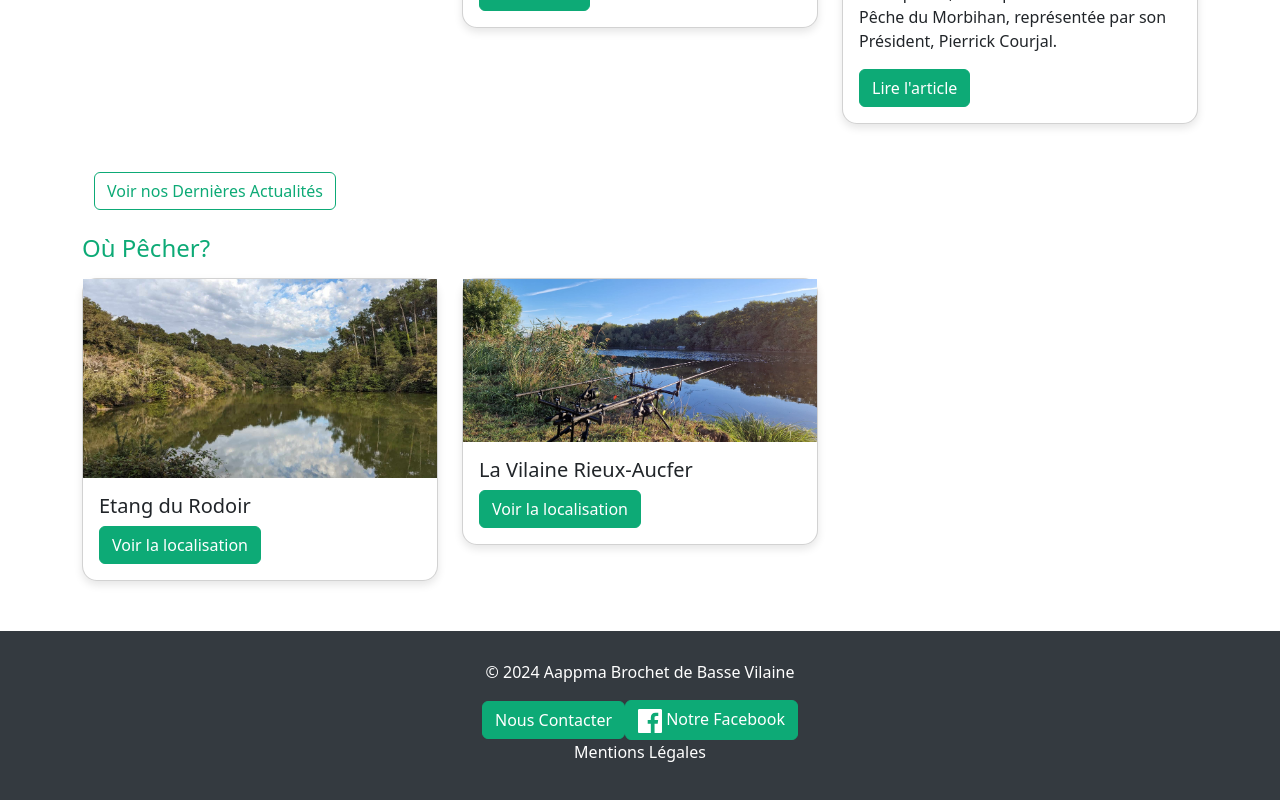
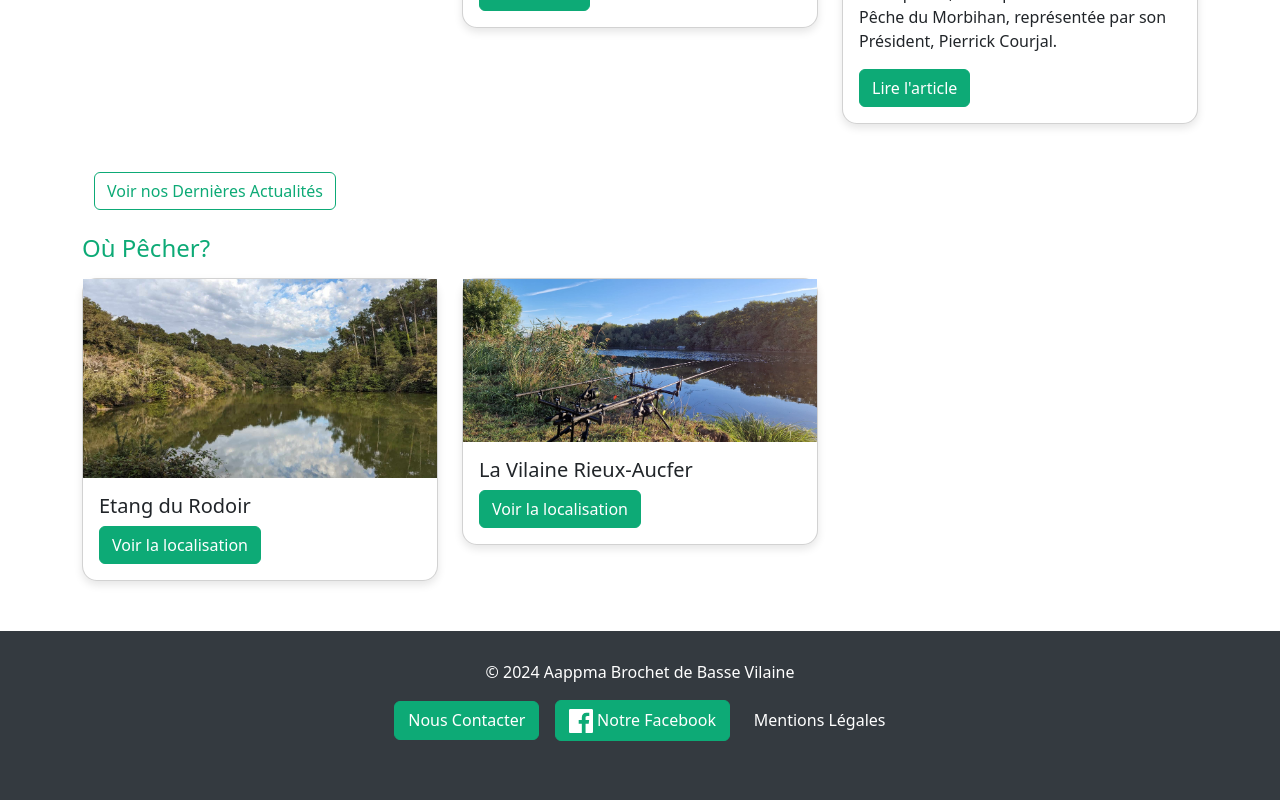
Before and after one commit to VAcheronPradelAlyssa/aappma, an Angular app: page / in a window 1280 px wide. Shown: the part 1460-2260 px from the top of the page. Built offline with nearby package versions, Linux system fonts and the light colour scheme.

Commit message:
modification footer

```diff
--- a/src/app/shared/footer/footer.component.html
+++ b/src/app/shared/footer/footer.component.html
@@ -1,6 +1,6 @@
 <footer class="site-footer">
     <p>&copy; 2024 Aappma Brochet de Basse Vilaine</p>
-    <div>
+    <div class="footer-actions">
       <a href="mailto:aappmabbv@gmail.com" class="btn btn-primary">Nous Contacter</a>
       <a href="https://www.facebook.com/aappmabbv56" target="_blank" class="btn btn-primary" aria-label="Facebook">
         <svg xmlns="http://www.w3.org/2000/svg" width="24" height="24" viewBox="0 0 24 24" fill="currentColor" style="vertical-align:middle;"><path d="M22.675 0h-21.35C.595 0 0 .592 0 1.326v21.348C0 23.408.595 24 1.326 24h11.495v-9.294H9.691v-3.622h3.13V8.413c0-3.1 1.893-4.788 4.659-4.788 1.325 0 2.463.099 2.797.143v3.24l-1.918.001c-1.504 0-1.797.715-1.797 1.763v2.313h3.587l-.467 3.622h-3.12V24h6.116C23.406 24 24 23.408 24 22.674V1.326C24 .592 23.406 0 22.675 0z"/></svg>
--- a/src/app/shared/footer/footer.component.scss
+++ b/src/app/shared/footer/footer.component.scss
@@ -6,3 +6,21 @@
     cursor: pointer;  /* Pour s'assurer que le lien est cliquable */
     text-decoration: none;  /* Pour enlever la ligne sous le lien (si nécessaire) */
   }
+
+/* Footer action layout */
+.site-footer .footer-actions {
+    display: flex;
+    gap: 16px; /* espace entre les éléments */
+    align-items: center;
+    justify-content: center; /* centre les boutons horizontalement */
+    flex-wrap: wrap;
+}
+
+.site-footer .footer-actions .btn-primary {
+    padding: 0.4rem 0.8rem;
+}
+
+.site-footer .footer-actions .nav-link {
+    margin-left: 8px; /* espace entre les boutons et le lien 'Mentions Légales' */
+    color: inherit;
+}
```
